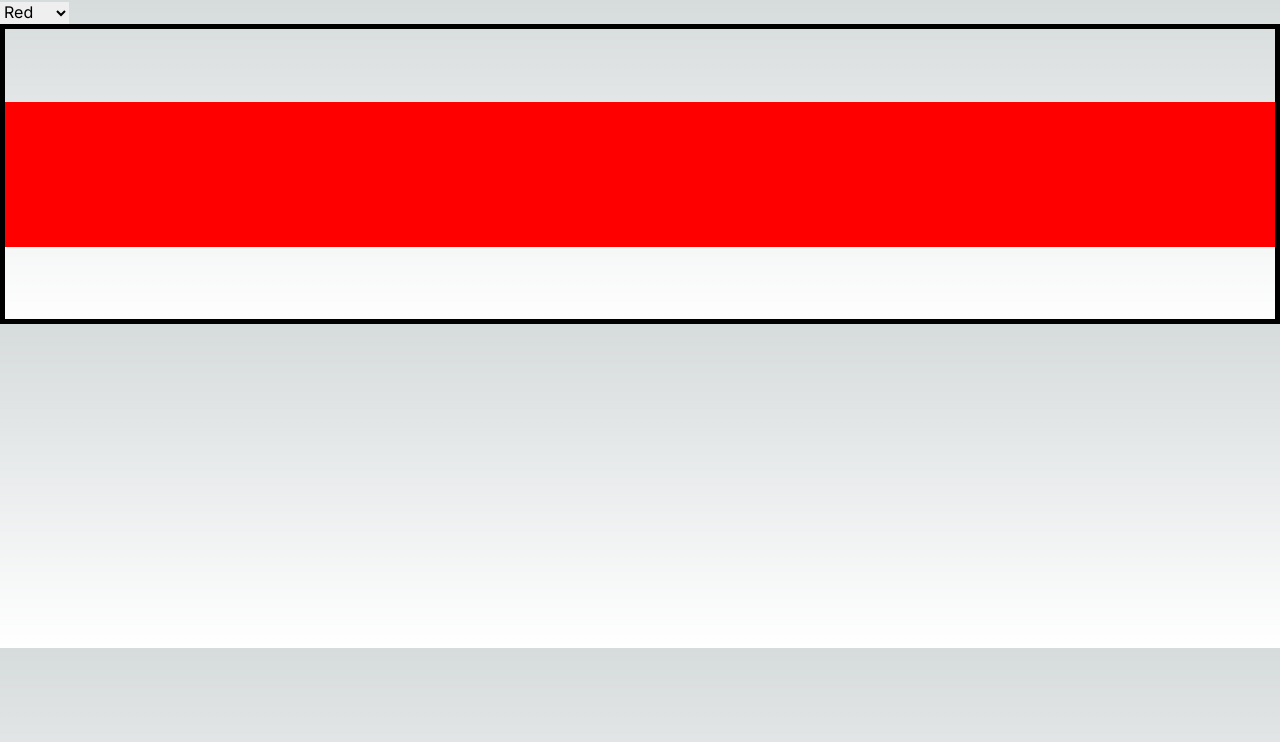
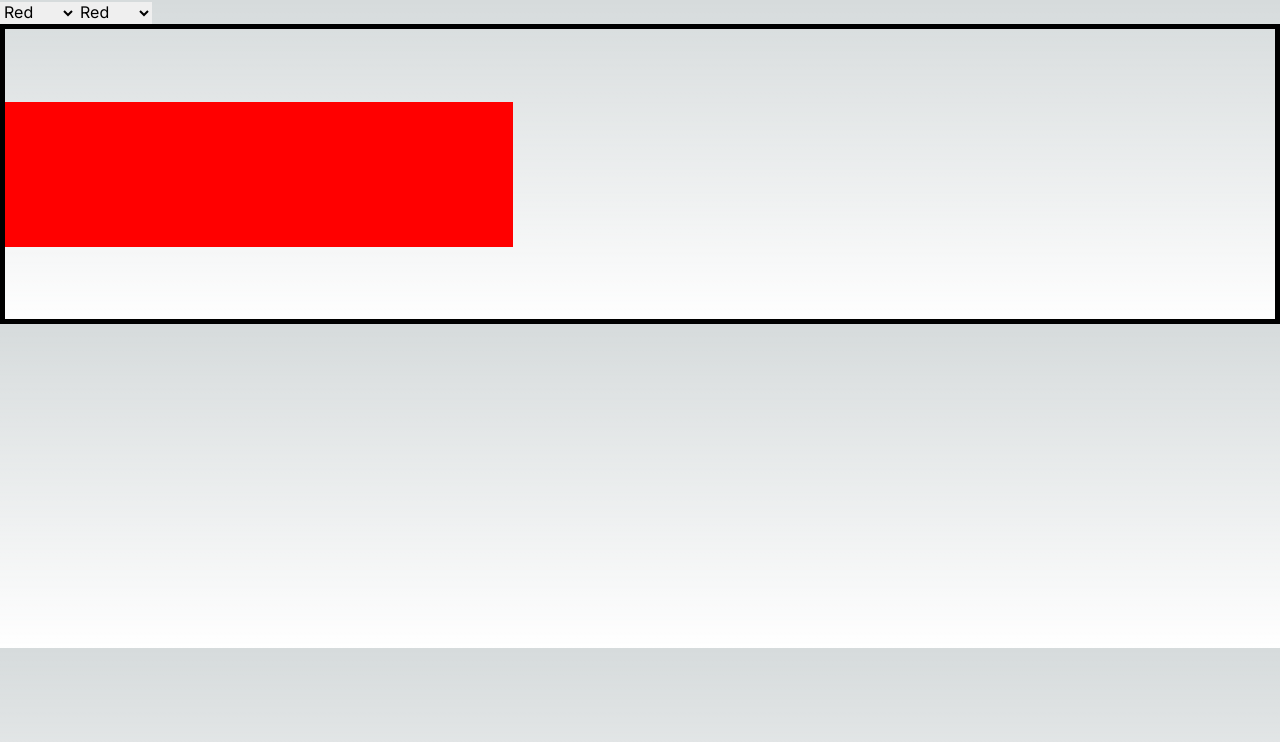
Before and after one commit to Octosub/brohm, a Next.js app: page /resistor in a window 1280 px wide. Shown: the top 742 px of the page. Built offline with nearby package versions, Linux system fonts and the light colour scheme.

Commit message:
added second color band

```diff
--- a/modules/resistor/index.tsx
+++ b/modules/resistor/index.tsx
@@ -5,7 +5,8 @@ import { WebComponentWrapper } from "./helpers/WebComponentWrapper";
 //import "./resistorWebComponent";
 
 export function Index() {
-    const [ color, setColor ] = useState("red");
+    const [ color1, setColor1 ] = useState("red");
+    const [ color2, setColor2 ] = useState("red");
 
     React.useEffect(() => {
         import("./resistorWebComponent")
@@ -15,17 +16,37 @@ export function Index() {
 
       <>
         <div id="color-selector-container">
-          <select value={color} onChange={(e) => {
-            setColor(e.target.value)
+          <select value={color1} onChange={(e) => {
+            setColor1(e.target.value)
             }}>
             <option value="black">Black</option>
             <option value="brown">Brown</option>
             <option value="red">Red</option>
+            <option value="orange">Orange</option>
+            <option value="yellow">Yellow</option>
+            <option value="green">Green</option>
+            <option value="blue">Blue</option>
+            <option value="purple">Purple</option>
+            <option value="silver">Silver</option>
+          </select>
+          <select value={color2} onChange={(e) => {
+            setColor2(e.target.value)
+            }}>
+            <option value="black">Black</option>
+            <option value="brown">Brown</option>
+            <option value="red">Red</option>
+            <option value="orange">Orange</option>
+            <option value="yellow">Yellow</option>
+            <option value="green">Green</option>
+            <option value="blue">Blue</option>
+            <option value="purple">Purple</option>
+            <option value="silver">Silver</option>
           </select>
         </div>
         <WebComponentWrapper
           wcTag={"resistor-component"}
-          color={color}
+          color1={color1}
+          color2={color2}
         />
       </>
     )
--- a/modules/resistor/resistorWebComponent.css
+++ b/modules/resistor/resistorWebComponent.css
@@ -1,13 +1,13 @@
-#resistor-color-value {
-  width: 100%;
-  height: 50%;
-}
-
 #resistor-color-container {
   display: flex;
-  justify-content: center;
+  flex-direction: flex-start;
   align-items: center;
   height: 300px;
   width: 100%;
   border: solid black 5px;
 }
+
+[id^="resistor-color-value"] {
+  width: 20%;
+  height: 50%;
+}
--- a/modules/resistor/resistorWebComponent.tsx
+++ b/modules/resistor/resistorWebComponent.tsx
@@ -5,13 +5,18 @@ import "./resistorWebComponent.css"
 class Resistor extends HTMLElement {
 
     static get observedAttributes() {
-      return ["color"];
+      return ["color1", "color2"];
     }
 
     attributeChangedCallback(name) {
       console.log(`attribute changed: ${name}`)
-      if (name === "color") {
-        this.update();
+      switch(name) {
+        case "color1":
+          this.update(1);
+          break;
+        case "color2":
+          this.update(2);
+          break;
       }
     }
 
@@ -22,10 +27,15 @@ class Resistor extends HTMLElement {
 
       const container = document.createElement("div");
       container.id = "resistor-color-container";
-      this.valSpan = document.createElement("span");
-      this.valSpan.id = "resistor-color-value";
 
-      container.appendChild(this.valSpan);
+      this.valSpan1 = document.createElement("span");
+      this.valSpan1.id = "resistor-color-value1";
+      this.valSpan2 = document.createElement("span");
+      this.valSpan2.id = "resistor-color-value2";
+
+      container.appendChild(this.valSpan1);
+      container.appendChild(this.valSpan2);
+
       this.container = container;
     }
 
@@ -34,9 +44,19 @@ class Resistor extends HTMLElement {
       this.update();
     }
 
-    update() {
-      console.log(`update method triggered with color: ${this.getAttribute("color")}`)
-      this.valSpan.style.backgroundColor = this.getAttribute("color") || "black";
+    update(bandnum?: number) {
+      switch(bandnum) {
+        case 1:
+          this.valSpan1.style.backgroundColor = this.getAttribute("color1") || "black";
+          break;
+        case 2:
+          this.valSpan2.style.backgroundColor = this.getAttribute("color2") || "black";
+          break;
+        default:
+          this.valSpan1.style.backgroundColor = this.getAttribute("color1") || "black";
+          this.valSpan2.style.backgroundColor = this.getAttribute("color2") || "black";
+          break;
+      }
     }
 }
 
```
